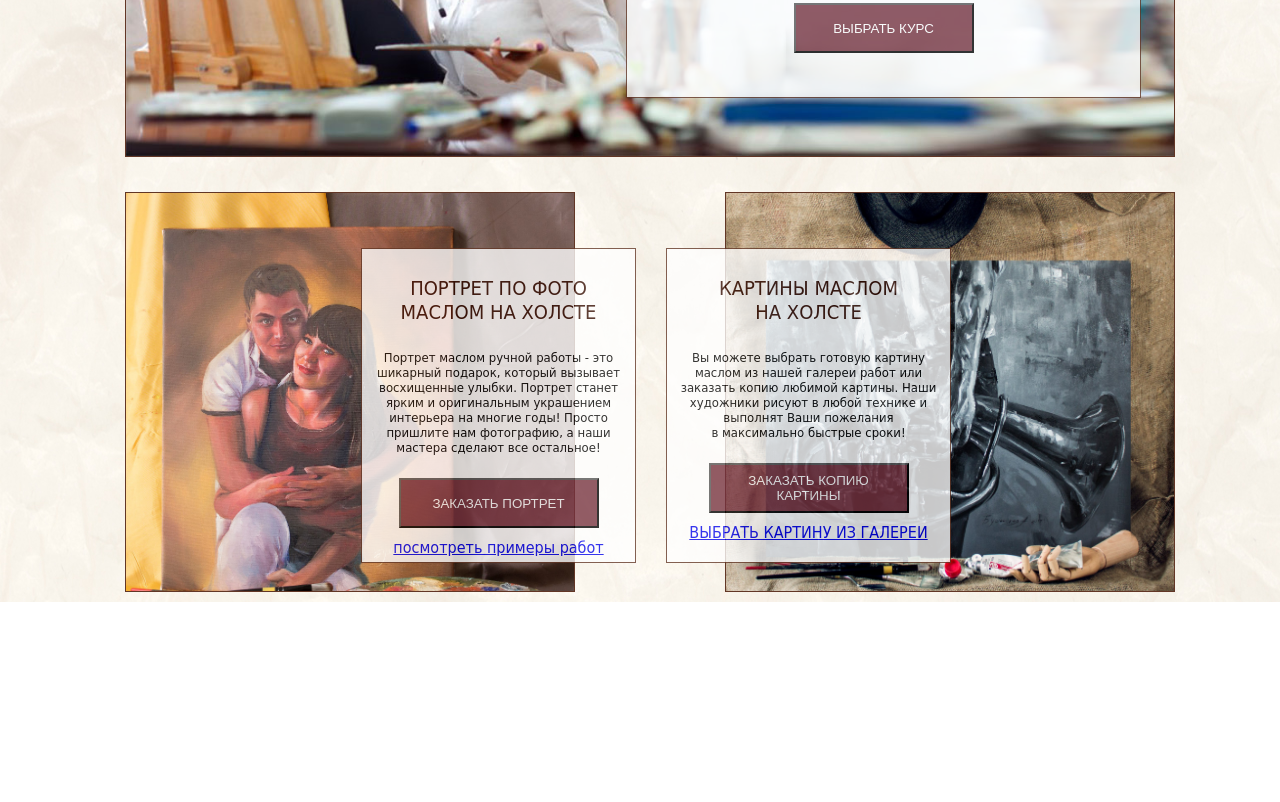
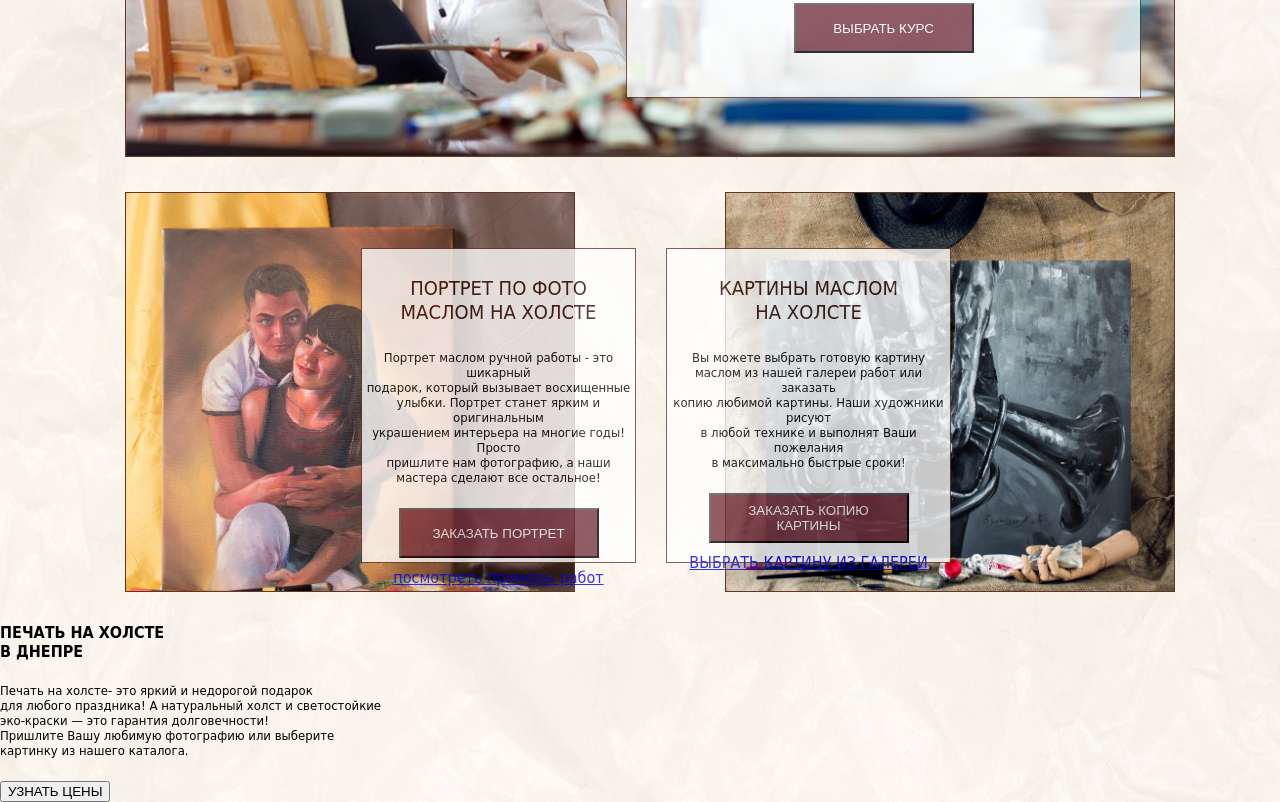
Before and after one commit to YuliiaVovk/DaVinchi, a plain HTML site: page index/index.html in a window 1280 px wide. Shown: the part 533-1335 px from the top of the page. Before the commit the page ends 1135 px from the top, so only its background shows below. Drawn offline with Linux system fonts and the light colour scheme.

Commit message:
Add files via upload

```diff
--- a/index/index.html
+++ b/index/index.html
@@ -45,7 +45,7 @@
 			<div class="portret-info">
 				<div class="portret-text">
 					<h4>ПОРТРЕТ ПО ФОТО<br> МАСЛОМ НА ХОЛСТЕ</h4>
-					<p>Портрет маслом ручной работы - это шикарный подарок, который вызывает восхищенные улыбки. Портрет станет ярким и оригинальным украшением интерьера на многие годы! Просто пришлите нам фотографию, а наши мастера сделают все остальное!</p>
+					<p>Портрет маслом ручной работы - это шикарный<br> подарок, который вызывает восхищенные<br> улыбки. Портрет станет ярким и оригинальным<br> украшением интерьера на многие годы! Просто <br>пришлите нам фотографию, а наши<br> мастера сделают все остальное!</p>
 					<button>Заказать портрет</button><br>
 					<a href="#">посмотреть примеры работ</a>
 				</div>
@@ -53,13 +53,20 @@
 			<div class="paintings-ready">
 				<div class="paintings-info-text">
 					<h4>КАРТИНЫ МАСЛОМ<br> НА ХОЛСТЕ</h4>
-					<p>Вы можете выбрать готовую картину <br>маслом из нашей галереи работ или заказать копию
-					любимой картины. Наши художники рисуют в любой технике и выполнят Ваши пожелания<br> в максимально быстрые сроки!</p>
+					<p>Вы можете выбрать готовую картину <br>маслом из нашей галереи работ или заказать<br> копию
+					любимой картины. Наши художники рисуют<br> в любой технике и выполнят Ваши пожелания<br> в максимально быстрые сроки!</p>
 					<button>ЗАКАЗАТЬ КОПИЮ КАРТИНЫ</button><br>
 					<a href="#">ВЫБРАТЬ КАРТИНУ ИЗ ГАЛЕРЕИ</a>
 				</div>
 			</div>
 		</div>
+		<div class="printing-info">
+			<div class="printing-info-text">
+				<h4>ПЕЧАТЬ НА ХОЛСТЕ<br> В ДНЕПРЕ</h4>
+				<p>Печать на холсте- это яркий и недорогой подарок<br> для любого праздника! А натуральный холст и светостойкие<br> эко-краски — это гарантия долговечности!<br>Пришлите Вашу любимую фотографию или выберите<br> картинку из нашего каталога.</p>
+				<button>УЗНАТЬ ЦЕНЫ</button><br>
+			</div>
+		</div>
 	</div>
 </body>
 </html>
```
